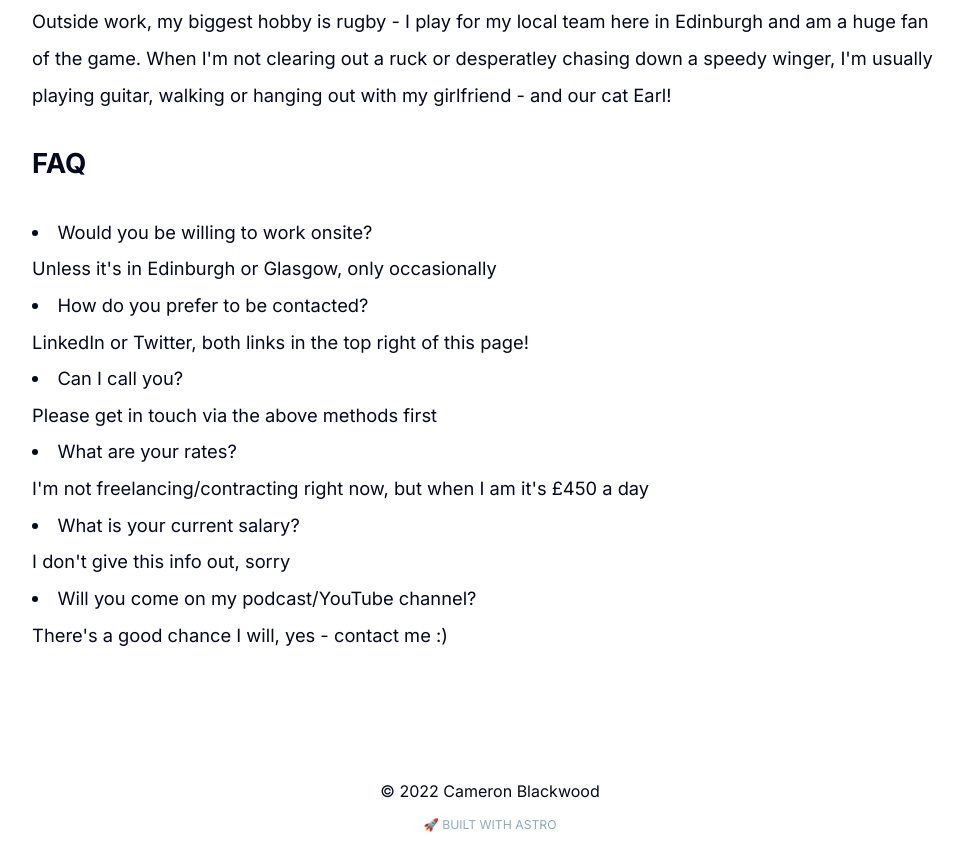
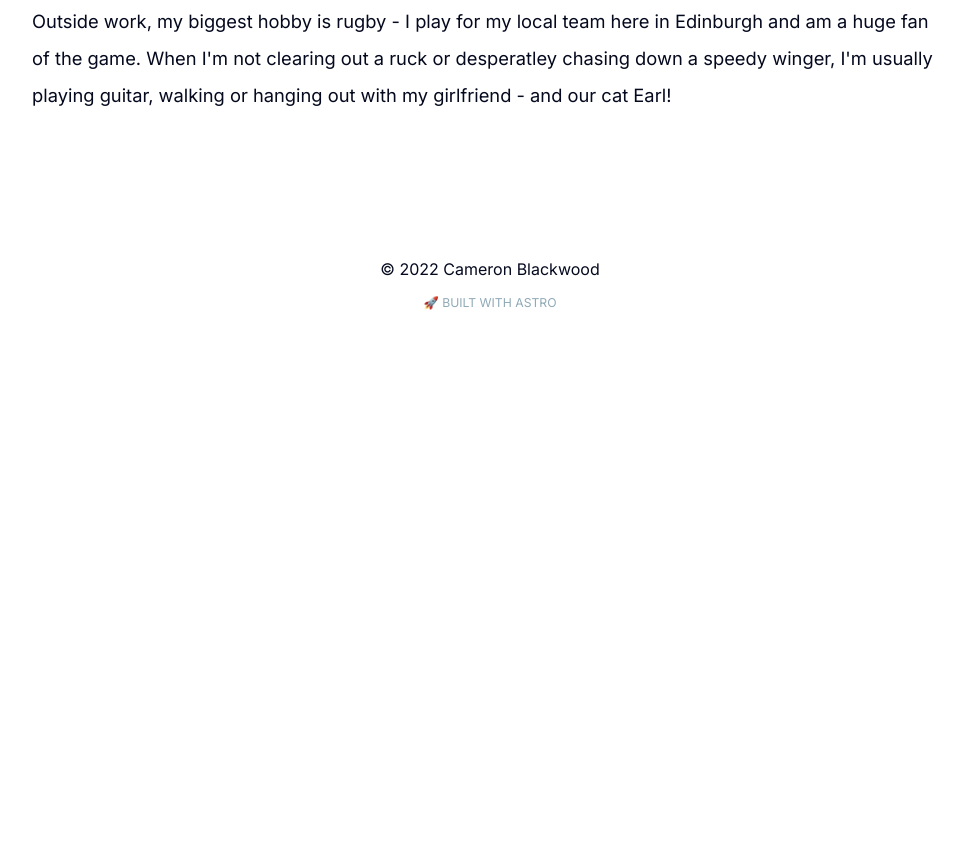
Before and after one commit to Reikon95/astro-portfolio, an Astro site: page /about in a window 1280 px wide. Shown: the part 458-1311 px from the top of the page, without its empty margins (150-1113 px from the left). After the commit the page ends 832 px from the top, so only its background shows below. Built offline with nearby package versions, Linux system fonts and the light colour scheme; Astro itself is replaced by a stand-in of ours.

Commit message:
deleted faq

```diff
--- a/src/components/FAQ/index.jsx
+++ /dev/null
@@ -1,43 +0,0 @@
-import React from "react";
-
-export default function FAQ() {
-  const FAQs = [
-    {
-      question: "Would you be willing to work onsite?",
-      answer: "Unless it's in Edinburgh or Glasgow, only occasionally",
-    },
-    {
-      question: "How do you prefer to be contacted?",
-      answer: "LinkedIn or Twitter, both links in the top right of this page!",
-    },
-    {
-      question: "Can I call you?",
-      answer: "Please get in touch via the above methods first",
-    },
-    {
-      question: "What are your rates?",
-      answer:
-        "I'm not freelancing/contracting right now, but when I am it's £450 a day",
-    },
-    {
-      question: "What is your current salary?",
-      answer: "I don't give this info out, sorry",
-    },
-    {
-      question: "Will you come on my podcast/YouTube channel?",
-      answer: "There's a good chance I will, yes - contact me :)",
-    },
-  ];
-  return (
-    <div>
-      {FAQs.map((faq) => {
-        return (
-          <div>
-            <li>{faq.question}</li>
-            <div>{faq.answer}</div>
-          </div>
-        );
-      })}
-    </div>
-  );
-}
--- a/src/pages/about.astro
+++ b/src/pages/about.astro
@@ -2,7 +2,6 @@
 import MainHead from "../components/MainHead.astro";
 import Footer from "../components/Footer/index.jsx";
 import Nav from "../components/Nav/index.jsx";
-import FAQ from "../components/FAQ/index.jsx";
 
 const { hideNav } = Astro.props;
 ---
@@ -40,8 +39,6 @@ const { hideNav } = Astro.props;
           playing guitar, walking or hanging out with my girlfriend - and our
           cat Earl!
         </p>
-        <h2>FAQ</h2>
-        <FAQ />
       </div>
     </div>
 
```
